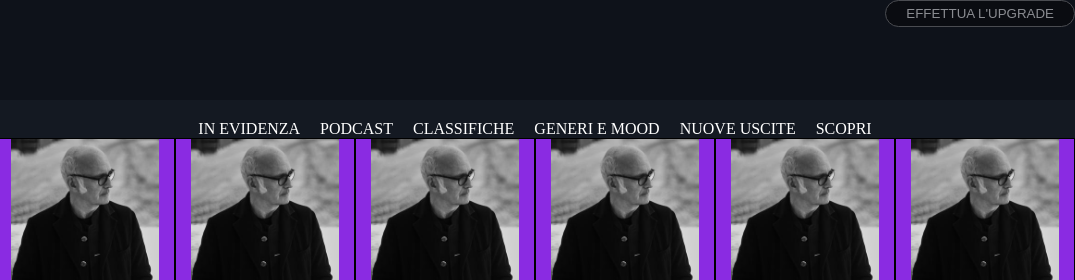
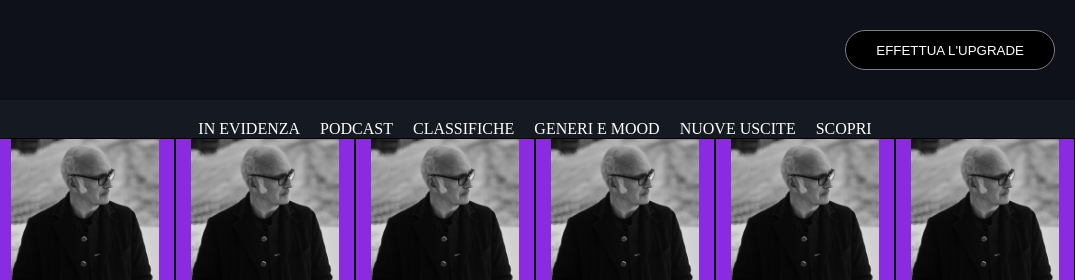
Before and after one commit to Mentabomber/html-css-spotifyweb, a plain HTML site: page index.html in a window 1280 px wide. Shown: the top 280 px of the page, 205-1280 px from the left. Drawn offline with Linux system fonts and the light colour scheme.

Commit message:
header - testata -bottone fix

```diff
--- a/css/style.css
+++ b/css/style.css
@@ -1,9 +1,10 @@
 .button-big{
-    padding: 5px 20px;
+    padding: 5px 30px;
     background-color: black;
     color: white;
     border: 1px solid grey;
     border-radius: 25px;
+    height: 40px;
 }
 
 
@@ -33,13 +34,21 @@ main{
 #testata{
     height: 100px;
     width: calc(100% - 200px);
-    background-color: rgb(8,11,18);
-    filter: opacity(50%);
+    background-color: rgba(8,11,18,.5);
     position: fixed;
     top: 0;
     right: 0;
     text-align: end;
+    z-index: 999;
 }
+#testata div{
+    display: flex;
+    justify-content: end;
+    align-items: center;
+    height: 100%;
+    margin: 0 20px;
+}
+
 #nav-esterno,
 #nav-interno ul{
     display: flex;
--- a/index.html
+++ b/index.html
@@ -11,7 +11,9 @@
 <body>
 <header>
     <div id="testata">
-        <button class="button-big">EFFETTUA L'UPGRADE</button>
+        <div>
+            <button class="button-big">EFFETTUA L'UPGRADE</button>
+        </div>
     </div>
 </header>
     <main>
```
